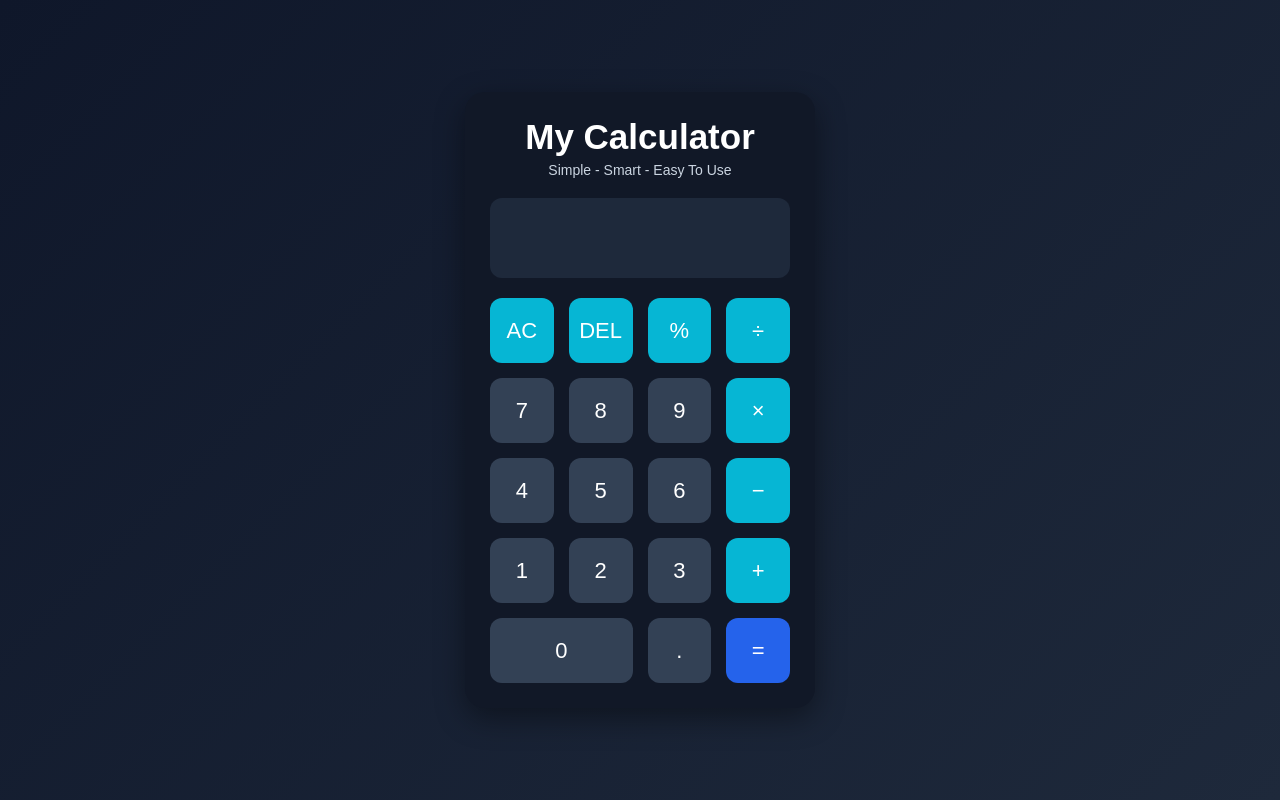
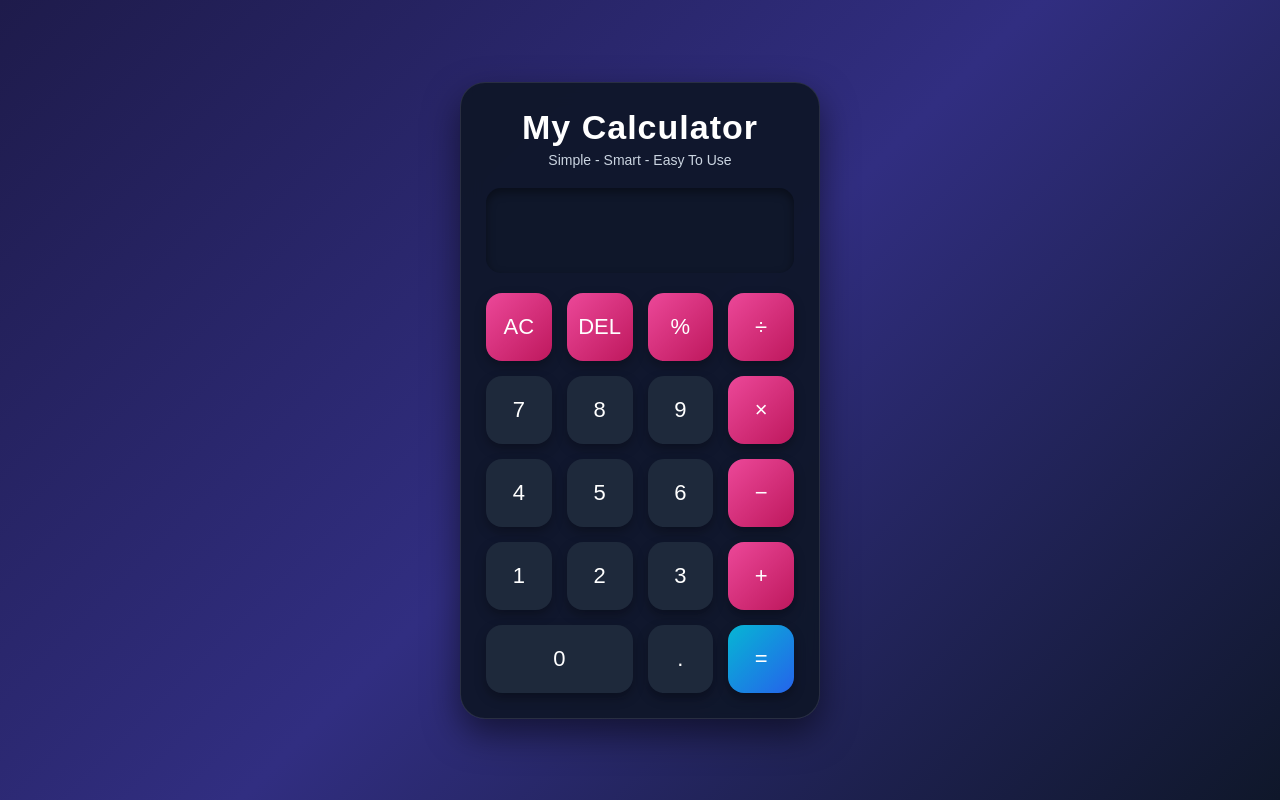
Before and after one commit to Priyanshi-jain-25/CodeAlpha_Frontend_Projects, a plain HTML site: page Calculator/index.html in a window 1280 px wide. Drawn offline with Linux system fonts and the light colour scheme.

Commit message:
Update style.css

```diff
--- a/Calculator/style.css
+++ b/Calculator/style.css
@@ -2,7 +2,7 @@
   margin:0;
   padding:0;
   box-sizing:border-box;
-  font-family:Arial, Helvetica, sans-serif;
+  font-family:'Poppins',sans-serif;
 }
 
 body{
@@ -11,39 +11,68 @@ body{
   justify-content:center;
   align-items:center;
 
-  background:linear-gradient(135deg,#0f172a,#1e293b);
+  background:linear-gradient(135deg,#1e1b4b,#312e81,#0f172a);
 }
 
 .calculator{
-  width:350px;
-  background:#111827;
+  width:360px;
+
+  background:rgba(15,23,42,0.95);
+
   padding:25px;
-  border-radius:20px;
 
-  box-shadow:0 10px 30px rgba(0,0,0,0.4);
+  border-radius:25px;
+
+  backdrop-filter:blur(10px);
+
+  border:1px solid rgba(255,255,255,0.1);
+
+  box-shadow:0 15px 35px rgba(0,0,0,0.5);
+}
+
+.title{
+  text-align:center;
+  margin-bottom:20px;
+}
+
+.title h1{
+  color:white;
+  font-size:34px;
+  margin-bottom:5px;
+
+  letter-spacing:1px;
+}
+
+.title p{
+  color:#cbd5e1;
+  font-size:14px;
 }
 
 /* DISPLAY */
 
 #display{
   width:100%;
-  height:80px;
+  height:85px;
+
   border:none;
   outline:none;
 
-  background:#1e293b;
-  color:white;
+  border-radius:15px;
 
-  font-size:32px;
+  background:#0f172a;
+
+  color:#f8fafc;
+
+  font-size:34px;
+
   text-align:right;
 
   padding:20px;
-  border-radius:12px;
 
   margin-bottom:20px;
+
+  box-shadow:inset 0 4px 10px rgba(0,0,0,0.4);
 }
-
-/* BUTTON GRID */
 
 .buttons{
   display:grid;
@@ -53,70 +82,54 @@ body{
   gap:15px;
 }
 
-/* BUTTONS */
-
 .btn{
-  height:65px;
+  height:68px;
 
   border:none;
-  border-radius:12px;
+
+  border-radius:16px;
 
   font-size:22px;
+
   cursor:pointer;
 
-  background:#334155;
+  background:#1e293b;
+
   color:white;
 
-  transition:0.3s;
+  transition:0.3s ease;
+
+  box-shadow:0 5px 12px rgba(0,0,0,0.3);
 }
 
 .btn:hover{
-  background:#475569;
-  transform:scale(1.05);
+  transform:translateY(-3px);
+
+  background:#334155;
 }
 
-/* OPERATOR BUTTONS */
-
 .operator{
-  background:#06b6d4;
+  background:linear-gradient(135deg,#ec4899,#be185d);
 }
 
 .operator:hover{
-  background:#0891b2;
+  background:linear-gradient(135deg,#db2777,#9d174d);
 }
 
 /* EQUAL BUTTON */
 
 .equal{
-  background:#2563eb;
+  background:linear-gradient(135deg,#06b6d4,#2563eb);
 }
 
 .equal:hover{
-  background:#1d4ed8;
+  background:linear-gradient(135deg,#0891b2,#1d4ed8);
 }
 
-/* ZERO BUTTON */
 
 .zero{
   grid-column:span 2;
 }
-.title{
-  text-align:center;
-  margin-bottom:20px;
-}
-
-.title h1{
-  color:white;
-  font-size:35px;
-  margin-bottom:5px;
-}
-
-.title p{
-  color:#cbd5e1;
-  font-size:14px;
-}
-
-/* RESPONSIVE */
 
 @media(max-width:400px){
 
@@ -124,4 +137,13 @@ body{
     width:90%;
   }
 
+  #display{
+    font-size:28px;
+  }
+
+  .btn{
+    height:60px;
+    font-size:20px;
+  }
+
 }
```
